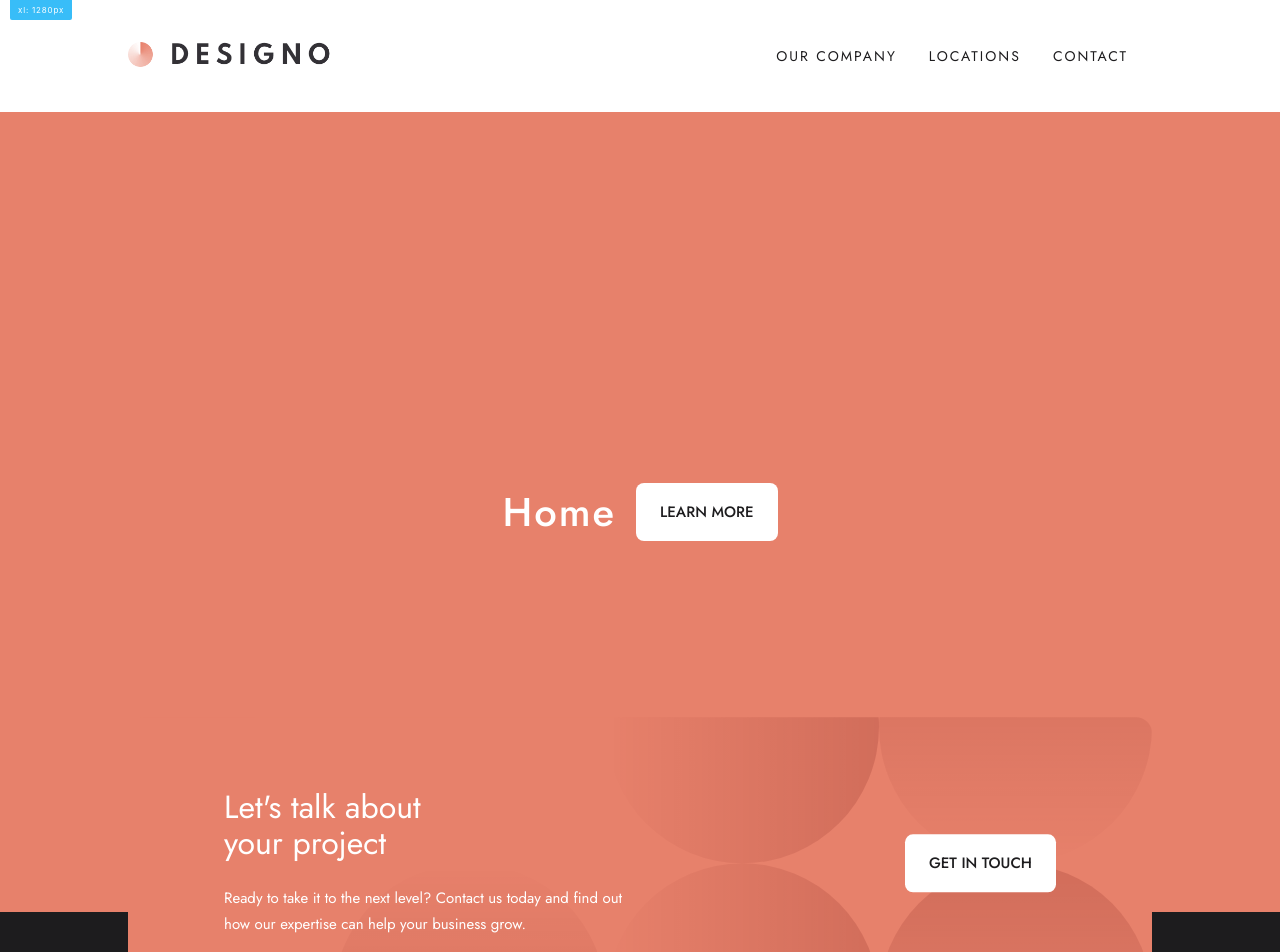
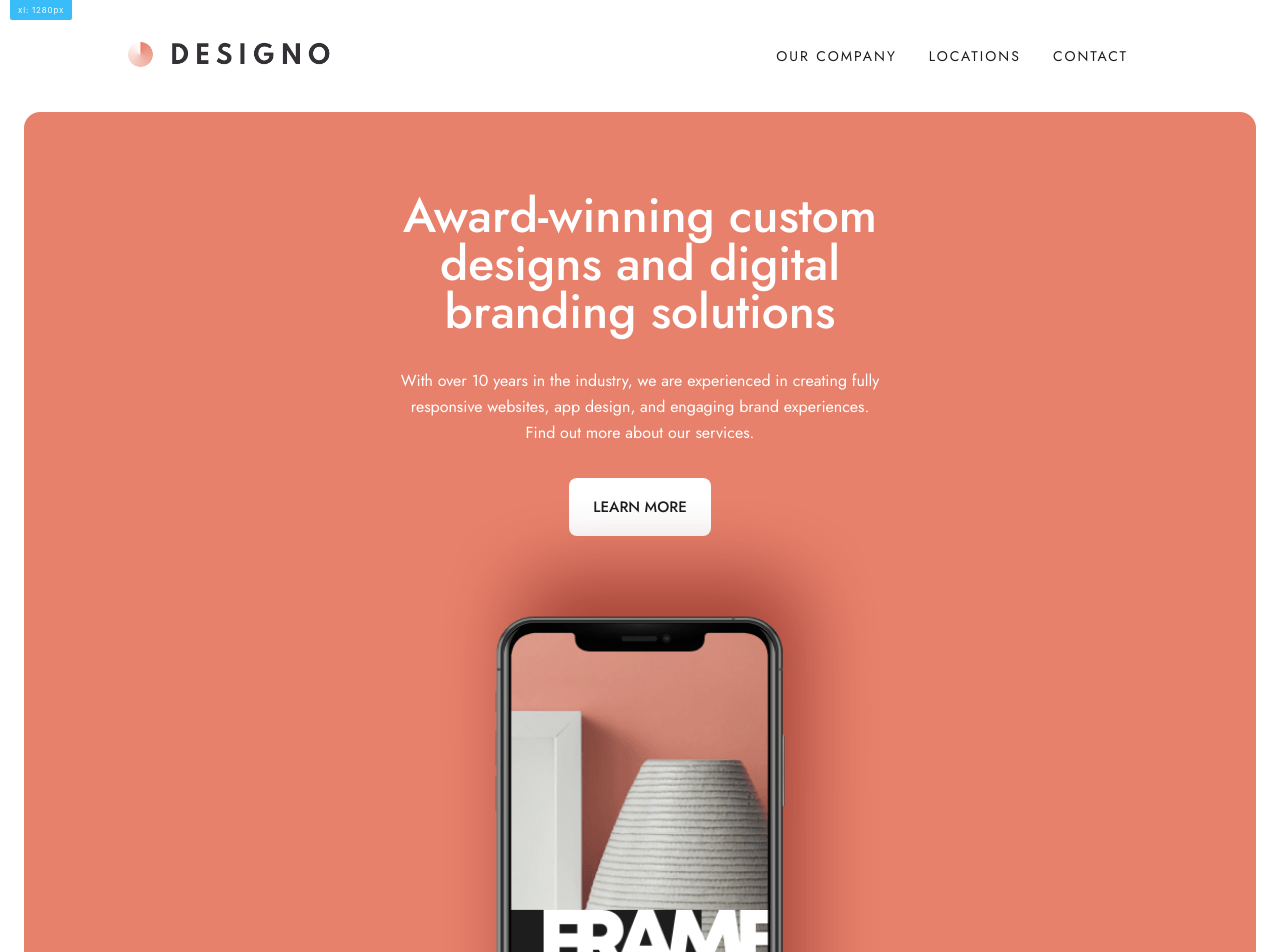
Before and after one commit to Euuphi/designo, a React (Vite) app: page / in a window 1280 px wide. Shown: the top 952 px of the page. Built offline with nearby package versions, Linux system fonts and the light colour scheme.

Commit message:
Home page hero section

```diff
--- a/src/pages/Home.tsx
+++ b/src/pages/Home.tsx
@@ -1,13 +1,35 @@
+import useMediaQuery, { screens } from "@/hooks/userMediaQuery";
+import heroImage from "@/assets/home/desktop/image-hero-phone.png";
 import Button from "@/components/Button";
 
 const Home = () => {
+    const sm = useMediaQuery(screens.sm);
+
     return (
-        <>
-            <div className="flex h-screen w-full items-center justify-center gap-5 bg-peach text-white">
-                <h1 className="heading-2">Home</h1>
-                <Button text="Learn More" />
-            </div>
-        </>
+        <div className="mb-96 sm:container">
+            <main className="flex flex-col items-center overflow-hidden bg-peach px-6 pt-20 text-white sm:rounded-2xl">
+                <div className="flex max-w-[21rem] flex-col items-center gap-6 text-center md:max-w-[30rem] md:gap-8">
+                    <h1 className="heading-1">
+                        Award-winning custom designs and digital branding
+                        solutions
+                    </h1>
+                    <p>
+                        With over 10 years in the industry, we are experienced
+                        in creating fully responsive websites, app design, and
+                        engaging brand experiences. Find out more about our
+                        services.
+                    </p>
+                    <Button text="Learn More" />
+                </div>
+                <img
+                    className="max-w-screen w-80 translate-y-[30%] scale-[2]"
+                    src={heroImage}
+                    alt="Iphone displaying vase image and word 'Frame'"
+                />
+            </main>
+            <section className="px-6 sm:px-0">Cards</section>
+            <section className="px-6 sm:px-0">Illustrations</section>
+        </div>
     );
 };
 
--- a/src/styles/typography.css
+++ b/src/styles/typography.css
@@ -1,6 +1,6 @@
 @layer components {
     .heading-1 {
-        @apply text-5xl font-medium;
+        @apply text-[2rem] font-medium leading-9 md:text-5xl;
     }
 
     .heading-2 {
```
